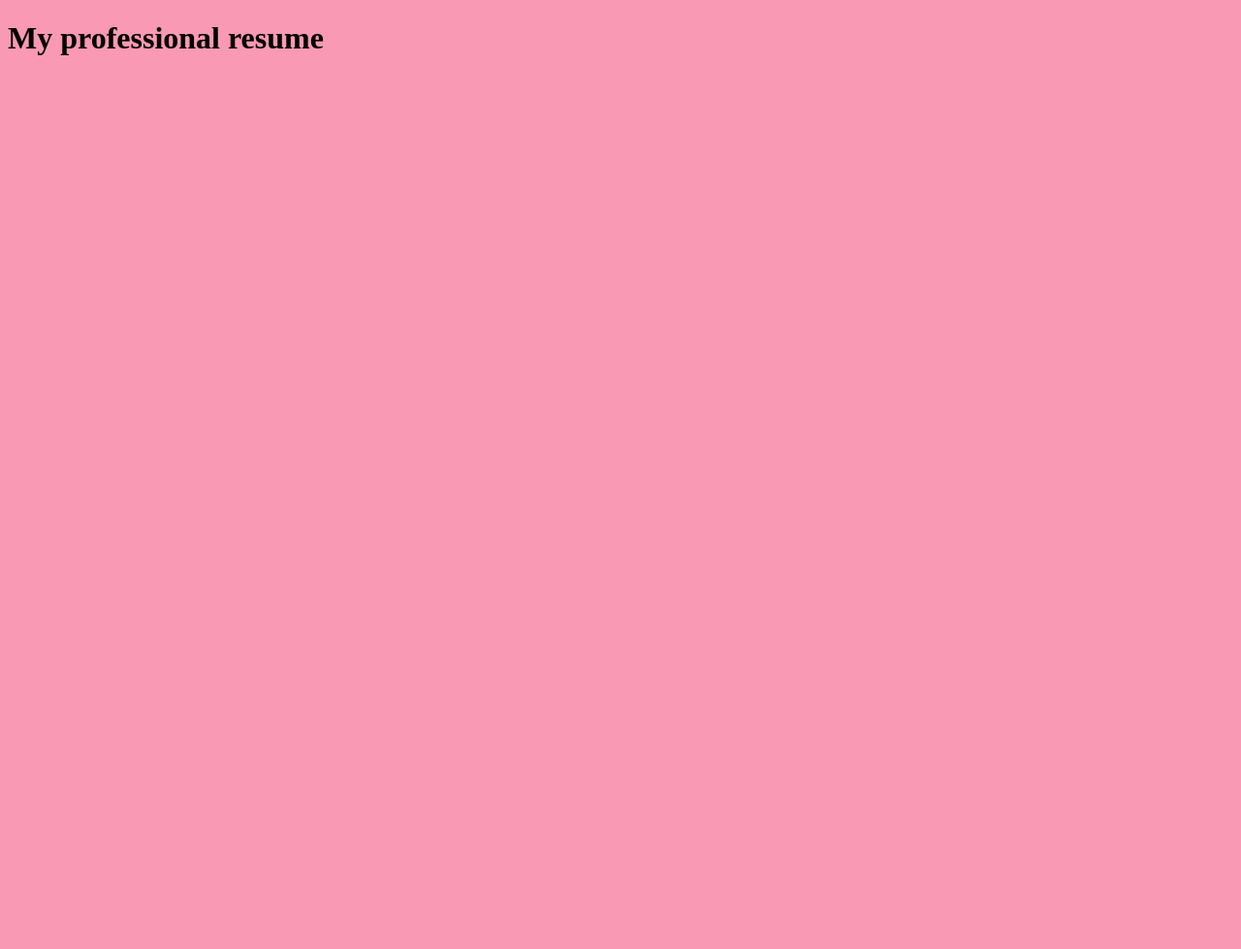
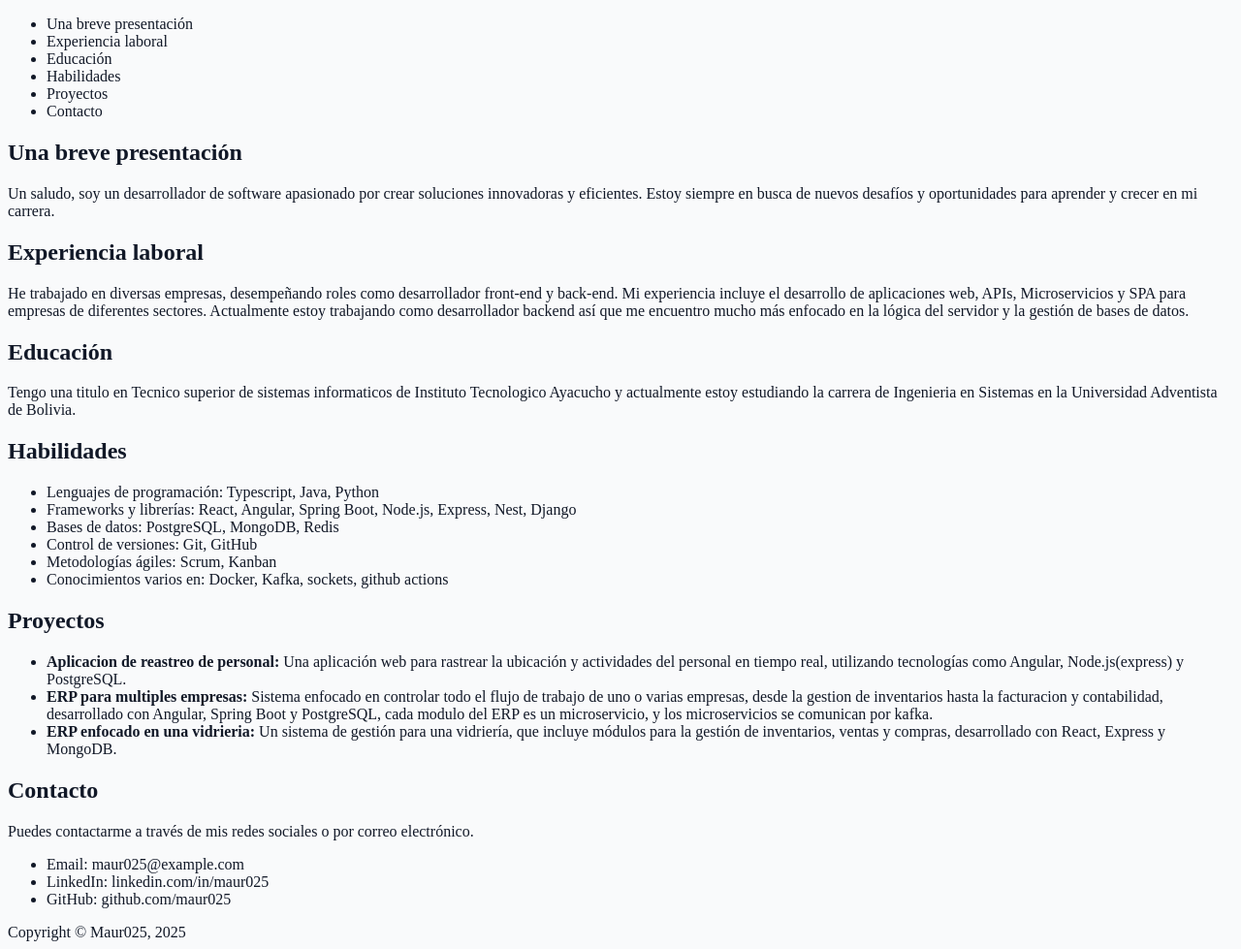
Before and after one commit to Maur025/my-professional-resume-html, a plain HTML site: page index.html in a window 1280 px wide. Shown: the whole page at 97% size. Before the commit the page ends 800 px from the top, so only its background shows below. Drawn offline with Linux system fonts and the light colour scheme.

Commit message:
template to html to resume, without styles

```diff
--- a/index.html
+++ b/index.html
@@ -8,6 +8,94 @@
 		<link rel="stylesheet" href="style.css" />
 	</head>
 	<body class="main">
-		<h1>My professional resume</h1>
+		<nav>
+			<ul>
+				<li>Una breve presentación</li>
+				<li>Experiencia laboral</li>
+				<li>Educación</li>
+				<li>Habilidades</li>
+				<li>Proyectos</li>
+				<li>Contacto</li>
+			</ul>
+		</nav>
+		<main>
+			<section>
+				<h2>Una breve presentación</h2>
+
+				<p>
+					Un saludo, soy un desarrollador de software apasionado por crear
+					soluciones innovadoras y eficientes. Estoy siempre en busca de nuevos
+					desafíos y oportunidades para aprender y crecer en mi carrera.
+				</p>
+			</section>
+
+			<section>
+				<h2>Experiencia laboral</h2>
+
+				<p>
+					He trabajado en diversas empresas, desempeñando roles como
+					desarrollador front-end y back-end. Mi experiencia incluye el
+					desarrollo de aplicaciones web, APIs, Microservicios y SPA para
+					empresas de diferentes sectores. Actualmente estoy trabajando como
+					desarrollador backend así que me encuentro mucho más enfocado en la
+					lógica del servidor y la gestión de bases de datos.
+				</p>
+			</section>
+
+			<section>
+				<h2>Educación</h2>
+
+				<p>
+					Tengo una titulo en Tecnico superior de sistemas informaticos de
+					Instituto Tecnologico Ayacucho y actualmente estoy estudiando la
+					carrera de Ingenieria en Sistemas en la Universidad Adventista de
+					Bolivia.
+				</p>
+			</section>
+
+			<section>
+        <h2>Habilidades</h2>
+
+        <ul>
+          <li>Lenguajes de programación: Typescript, Java, Python</li>
+          <li>Frameworks y librerías: React, Angular, Spring Boot, Node.js, Express, Nest, Django</li>
+          <li>Bases de datos: PostgreSQL, MongoDB, Redis</li>
+          <li>Control de versiones: Git, GitHub</li>
+          <li>Metodologías ágiles: Scrum, Kanban</li>
+          <li>Conocimientos varios en: Docker, Kafka, sockets, github actions</li>
+      </section>
+
+      <section>
+        <h2>Proyectos</h2>
+
+        <ul>
+          <li>
+            <strong>Aplicacion de reastreo de personal:</strong> Una aplicación web para rastrear la ubicación y actividades del personal en tiempo real, utilizando tecnologías como Angular, Node.js(express) y PostgreSQL.
+          </li>
+          <li>
+            <strong>ERP para multiples empresas:</strong> Sistema enfocado en controlar todo el flujo de trabajo de uno o varias empresas, desde la gestion de inventarios hasta la facturacion y contabilidad, desarrollado con Angular, Spring Boot y PostgreSQL, cada modulo del ERP es un microservicio, y los microservicios se comunican por kafka.
+          </li>
+          <li>
+            <strong>ERP enfocado en una vidrieria:</strong> Un sistema de gestión para una vidriería, que incluye módulos para la gestión de inventarios, ventas y compras, desarrollado con React, Express y MongoDB.
+          </li>
+        </ul>
+      </section>
+
+      <section>
+        <h2>Contacto</h2>
+
+        <p>
+          Puedes contactarme a través de mis redes sociales o por correo
+          electrónico.
+        </p>
+
+        <ul>
+          <li>Email: maur025@example.com</li>
+          <li>LinkedIn: linkedin.com/in/maur025</li>
+          <li>GitHub: github.com/maur025</li>
+        </ul>
+      </section>
+		</main>
+		<footer>Copyright © Maur025, 2025</footer>
 	</body>
 </html>
--- a/style.css
+++ b/style.css
@@ -1,3 +1,4 @@
 .main{
-  background-color: #f5205874;
+  background-color: #F9FAFB;
+  color: #111827;
 }
```
